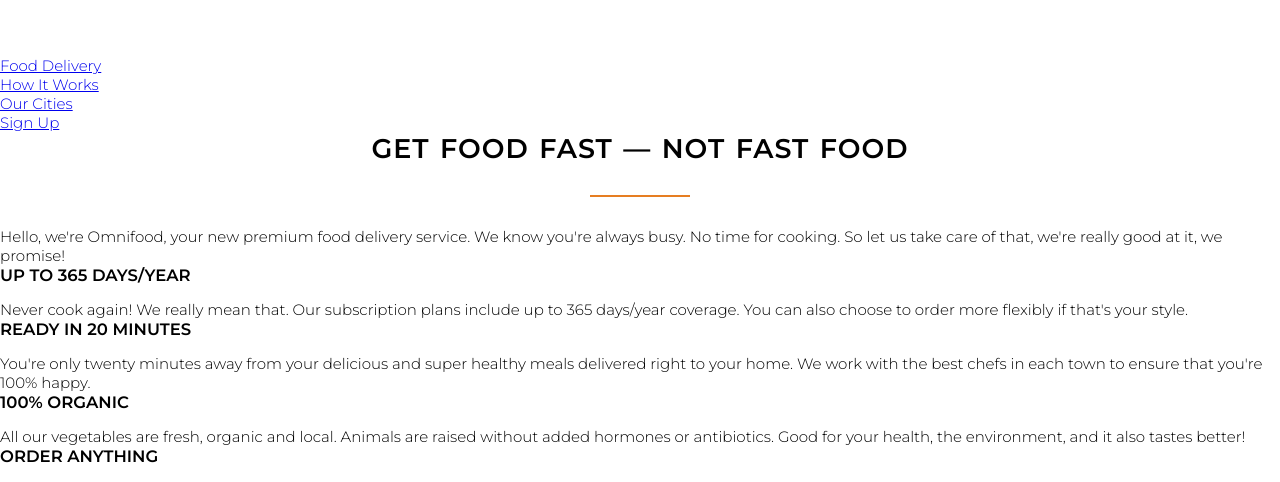
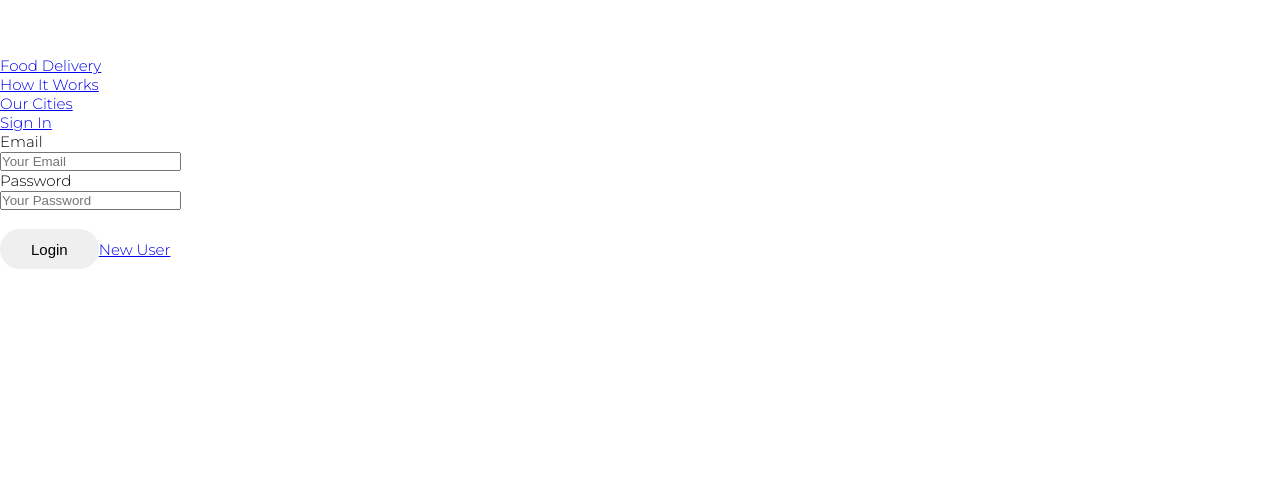
Before and after one commit to nagarajyahoo/myreactpractice, a React app: page /signin in a window 1280 px wide. Shown: the part 314-796 px from the top of the page. Built offline with nearby package versions, Linux system fonts and the light colour scheme.

Commit message:
added signin

```diff
--- a/src/App.js
+++ b/src/App.js
@@ -8,6 +8,7 @@
 import Signup from "./components/signup/Signup";
 
 import {BrowserRouter, Route, Switch} from 'react-router-dom'
+import SignIn from "./components/signin/SignIn";
 
 class App extends Component {
     render() {
@@ -22,10 +23,10 @@
                             <Route path='/cities' component={Cities}/>
                             <Route path='/feedback' component={Feedback}/>
                             <Route path='/signup' component={Signup}/>
+                            <Route path='/signin' component={SignIn}/>
                             <Route path='/' component={FoodDelivery}/>
                         </Switch>
                     </div>
-                    <HeaderContents/>
                 </div>
             </BrowserRouter>
         );
--- a/src/components/navigation/navigationitems/NavigationItems.js
+++ b/src/components/navigation/navigationitems/NavigationItems.js
@@ -20,11 +20,12 @@
                 name: 'Our Cities',
                 class: null,
                 url: '/cities'
-            }, {
+            },
+            {
                 id: 4,
-                name: 'Sign Up',
+                name: 'Sign In',
                 class: null,
-                url: '/signup'
+                url: '/signin'
             }
         ]
     };
--- /dev/null
+++ b/src/components/signin/SignIn.css
@@ -0,0 +1,41 @@
+.signin {
+    width: 40%;
+    height: auto;
+    margin: 20px auto;
+    border: 1px solid lightgray;
+    border-radius: 5px;
+}
+
+.signin div {
+    /*margin: 2px 0 0 0;*/
+}
+
+.signin label {
+    text-align: justify;
+    float: right;
+    padding-right: 5%;
+    font-weight: bold;
+}
+
+.signin input[type=email],
+.signin input[type=password]{
+    width: 90%;
+    height: 25px;
+    font-size: 15px;
+    float: left;
+    border: 1px solid lightgray;
+    margin-left: 0;
+    border-radius: 2px;
+    padding-left: 4px;
+}
+
+.signin button {
+   float: left;
+}
+
+.signin a {
+    float: right;
+    margin-right: 25%;
+    margin-top: 10px;
+    color: #e67e22;
+}
--- /dev/null
+++ b/src/components/signin/SignIn.js
@@ -0,0 +1,39 @@
+import React from 'react';
+import grid from '../../resources/vendor/css/grid.css'
+import common from '../../index.css'
+import classes from './SignIn.css'
+import {Link} from "react-router-dom";
+
+const signin = () => {
+    return (
+        <div className={classes.signin}>
+            {/*<form>*/}
+                <div className={grid.row}>
+                    <div className={[grid.col, grid["span-2-of-8"]].join(' ')}>
+                        <label htmlFor='useremail'>Email</label>
+                    </div>
+                    <div className={[grid.col, grid["span-6-of-8"]].join(' ')}>
+                        <input id='useremail' type='email' placeholder='Your Email'/>
+                    </div>
+                </div>
+                <div className={grid.row}>
+                    <div className={[grid.col, grid["span-2-of-8"]].join(' ')}>
+                        <label htmlFor='userpass'>Password</label>
+                    </div>
+                    <div className={[grid.col, grid["span-6-of-8"]].join(' ')}>
+                        <input id='userpass' type='password' placeholder='Your Password'/>
+                    </div>
+                </div>
+                <div className={grid.row}>
+                    <div className={[grid.col, grid["span-3-of-8"]].join(' ')}>&nbsp;</div>
+                    <div className={[grid.col, grid["span-5-of-8"]].join(' ')}>
+                        <button className={common.selected} onClick={() => login()}>Login</button>
+                        <Link to='/signup'>New User</Link>
+                    </div>
+                </div>
+            {/*</form>*/}
+        </div>
+    );
+};
+
+export default signin;
```
